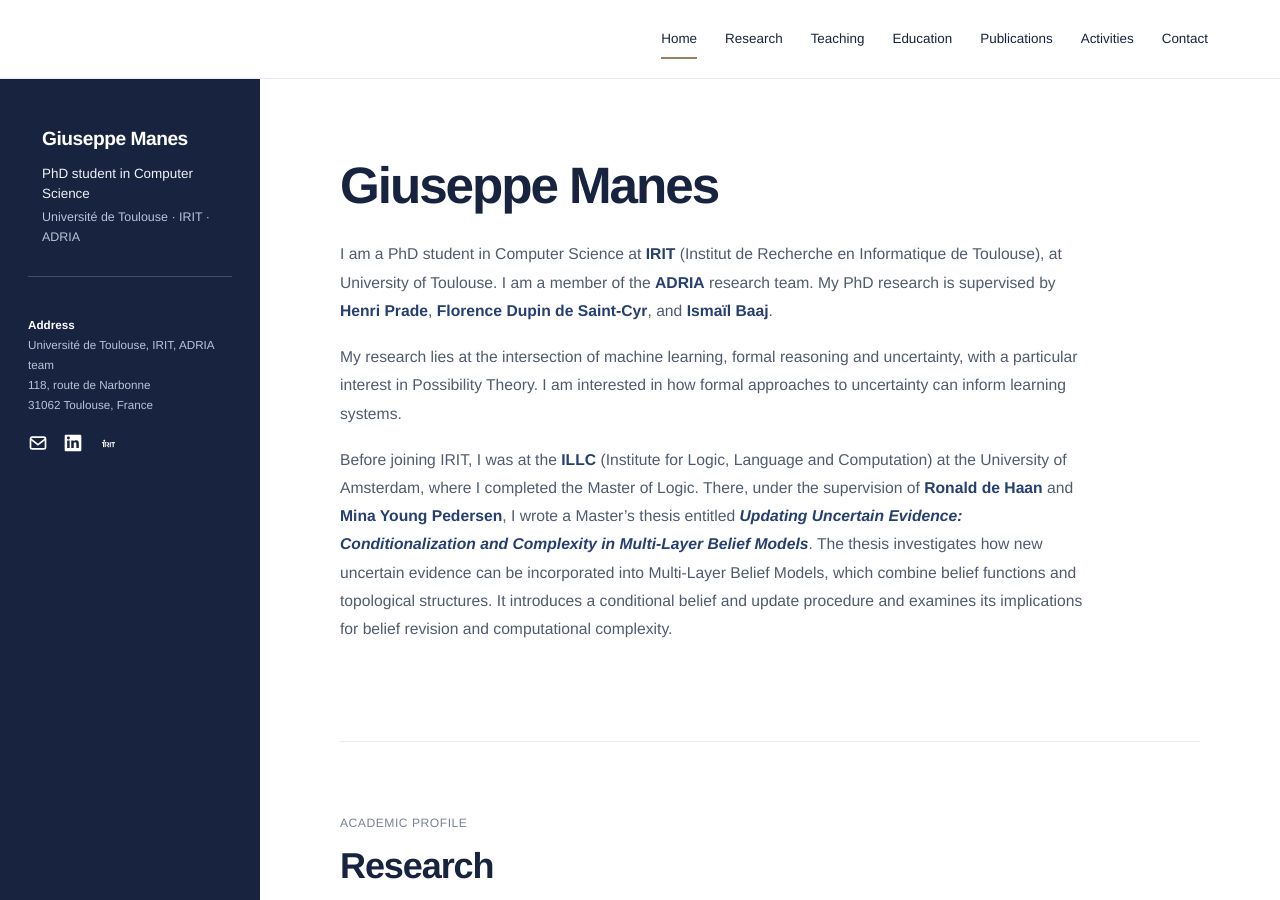
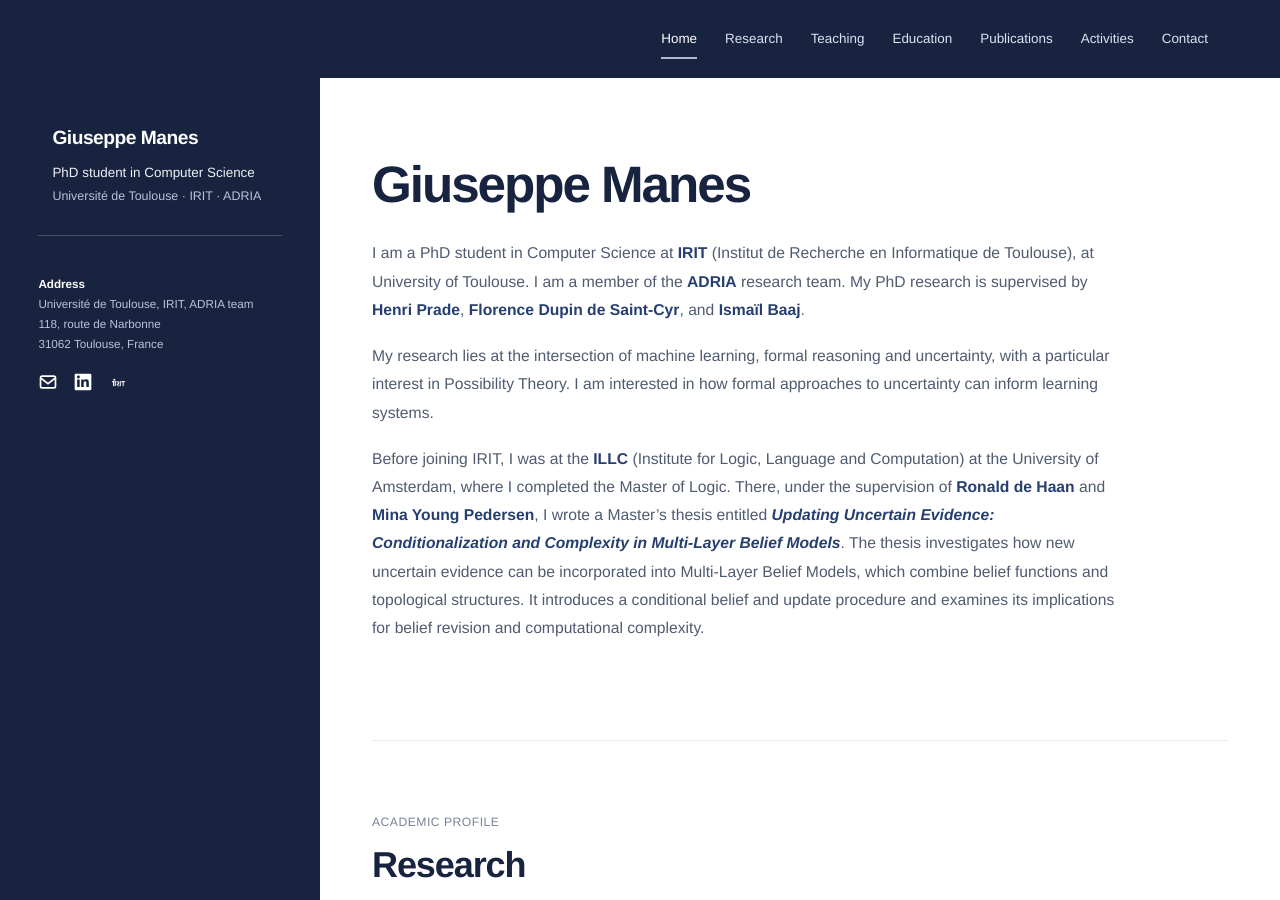
Before and after one commit to gmanes-1/gmanes-1.github.io, a Jekyll site: the page built from index.md, in a window 1280 px wide and 900 px high. Built offline with Jekyll 4.4.1, drawn with Linux system fonts in a browser that asks for light colours.

Commit message:
Restore blue top navigation and widen profile sidebar

```diff
--- a/assets/css/style.css
+++ b/assets/css/style.css
@@ -790,3 +790,36 @@ body.one-page-home .sidebar-identity {
     padding-left: 8px;
   }
 }
+
+
+/* Restore the original blue top bar and give the profile rail a quarter-page width. */
+body.one-page-home {
+  grid-template-columns: clamp(280px, 25vw, 380px) minmax(0, 1fr);
+}
+body.one-page-home > .top-section-nav {
+  background: #17233f;
+  border-bottom: 0;
+}
+body.one-page-home > .top-section-nav nav a {
+  color: #dce4f2;
+}
+body.one-page-home > .top-section-nav nav a:hover {
+  color: #fff;
+}
+body.one-page-home .top-section-nav nav a.active,
+body.one-page-home .top-section-nav nav a[aria-current="location"] {
+  color: #fff;
+  border-bottom: 2px solid #aebbd4;
+}
+body.one-page-home > .profile-sidebar {
+  padding-left: clamp(28px, 3vw, 52px);
+  padding-right: clamp(28px, 3vw, 48px);
+}
+@media (max-width: 800px) {
+  body.one-page-home {
+    grid-template-columns: minmax(0, 1fr);
+  }
+  body.one-page-home > .profile-sidebar {
+    padding: 18px 22px;
+  }
+}
```
